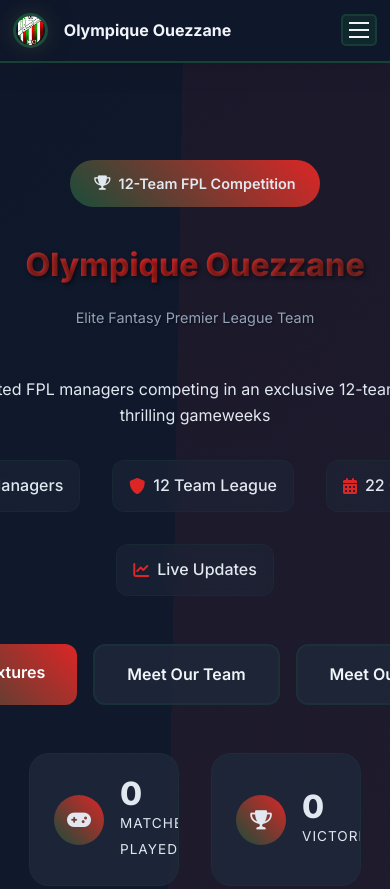
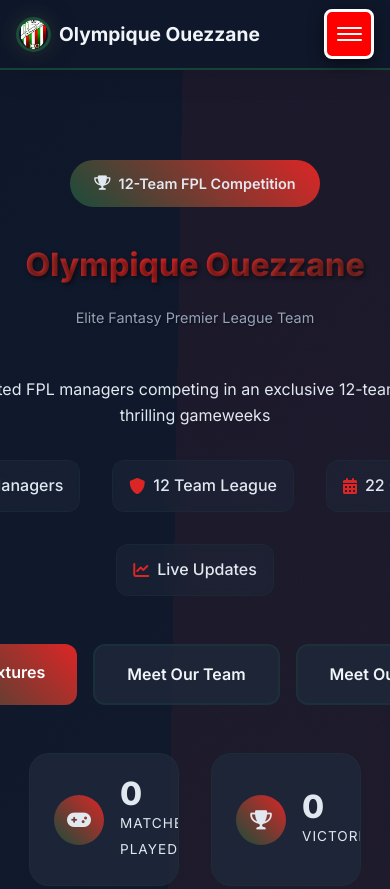
Before and after one commit to cenchy1234/joo, a plain HTML site: page index.html in a window 390 px wide. Shown: the top 889 px of the page. Drawn offline with Linux system fonts and the light colour scheme.

Commit message:
Fix mobile navigation: enhanced hamburger visibility with bright red color for testing, improved JavaScript functionality, proper z-indexing and positioning

```diff
--- a/index.html
+++ b/index.html
@@ -175,6 +175,15 @@
             display: none;
         }
 
+        /* Navigation menu desktop styles */
+        .nav-menu {
+            display: flex;
+            list-style: none;
+            gap: 2rem;
+            margin: 0;
+            padding: 0;
+        }
+
         /* Mobile Navigation */
         @media (max-width: 768px) {
             body {
@@ -182,27 +191,47 @@
             }
 
             .header {
+                position: fixed !important;
+                top: 0 !important;
+                left: 0 !important;
+                right: 0 !important;
+                width: 100% !important;
                 background: rgba(15, 23, 42, 1) !important;
-                border-bottom: 2px solid rgba(26, 77, 58, 0.8);
+                border-bottom: 2px solid rgba(26, 77, 58, 0.8) !important;
+                z-index: 1000 !important;
+                height: 70px !important;
+                display: flex !important;
+                align-items: center !important;
             }
 
             .nav-container {
-                padding: 1rem;
-                background: transparent;
+                padding: 1rem !important;
+                background: transparent !important;
+                width: 100% !important;
+                max-width: none !important;
+                display: flex !important;
+                justify-content: space-between !important;
+                align-items: center !important;
+                margin: 0 !important;
             }
 
             .logo {
-                font-size: 1.2rem;
+                font-size: 1.2rem !important;
                 color: #f1f5f9 !important;
+                z-index: 1001 !important;
+                display: flex !important;
+                align-items: center !important;
+                gap: 0.5rem !important;
             }
 
             .logo span {
                 color: #f1f5f9 !important;
+                font-weight: bold !important;
             }
 
             .logo-img {
-                width: 35px;
-                height: 35px;
+                width: 35px !important;
+                height: 35px !important;
             }
 
             .nav-menu {
@@ -245,34 +274,51 @@
 
             .hamburger {
                 display: flex !important;
-                flex-direction: column;
-                cursor: pointer;
-                gap: 5px;
-                z-index: 1000;
-                padding: 8px;
-                background: rgba(26, 77, 58, 0.3);
-                border-radius: 5px;
-                border: 2px solid rgba(26, 77, 58, 0.6);
+                flex-direction: column !important;
+                cursor: pointer !important;
+                gap: 4px !important;
+                z-index: 1001 !important;
+                padding: 15px !important;
+                background: #ff0000 !important;
+                border-radius: 8px !important;
+                border: 3px solid #ffffff !important;
+                box-shadow: 0 4px 15px rgba(0, 0, 0, 0.5) !important;
+                transition: all 0.3s ease !important;
+                position: relative !important;
+                width: 50px !important;
+                height: 50px !important;
+                justify-content: center !important;
+                align-items: center !important;
+            }
+
+            .hamburger:hover {
+                background: #cc0000 !important;
+                transform: scale(1.1) !important;
             }
 
             .bar {
-                width: 25px;
-                height: 3px;
-                background: #f1f5f9 !important;
-                transition: all 0.3s ease;
-                display: block;
+                width: 25px !important;
+                height: 4px !important;
+                background: #ffffff !important;
+                transition: all 0.3s ease !important;
+                display: block !important;
+                border-radius: 2px !important;
+            }
+
+            .hamburger.active {
+                background: #00ff00 !important;
+            }
+
+            .hamburger.active .bar:nth-child(1) {
+                transform: translateY(8px) rotate(45deg) !important;
             }
 
             .hamburger.active .bar:nth-child(2) {
-                opacity: 0;
-            }
-
-            .hamburger.active .bar:nth-child(1) {
-                transform: translateY(8px) rotate(45deg);
+                opacity: 0 !important;
             }
 
             .hamburger.active .bar:nth-child(3) {
-                transform: translateY(-8px) rotate(-45deg);
+                transform: translateY(-8px) rotate(-45deg) !important;
             }
 
             .theme-toggle {
@@ -2615,8 +2661,46 @@
                 </div>
             </div>
         </section>
-    </main>    <script src="database.js"></script>
+    </main>
+    <script src="database.js"></script>
+    <script src="script.js"></script>
     <script>
+        // Hamburger Menu Functionality
+        document.addEventListener('DOMContentLoaded', function() {
+            const hamburger = document.getElementById('hamburger');
+            const navMenu = document.getElementById('nav-menu');
+
+            console.log('Hamburger:', hamburger); // Debug
+            console.log('Nav Menu:', navMenu); // Debug
+
+            if (hamburger && navMenu) {
+                hamburger.addEventListener('click', function() {
+                    console.log('Hamburger clicked!'); // Debug
+                    hamburger.classList.toggle('active');
+                    navMenu.classList.toggle('active');
+
+                    // Prevent body scroll when menu is open
+                    if (navMenu.classList.contains('active')) {
+                        document.body.style.overflow = 'hidden';
+                    } else {
+                        document.body.style.overflow = '';
+                    }
+                });
+
+                // Close menu when clicking nav links
+                const navLinks = navMenu.querySelectorAll('.nav-link');
+                navLinks.forEach(link => {
+                    link.addEventListener('click', function() {
+                        hamburger.classList.remove('active');
+                        navMenu.classList.remove('active');
+                        document.body.style.overflow = '';
+                    });
+                });
+            } else {
+                console.error('Hamburger menu elements not found');
+            }
+        });
+
         // Team logos mapping
         const teamLogos = {
             "Racing": "racing logo.png",
```
